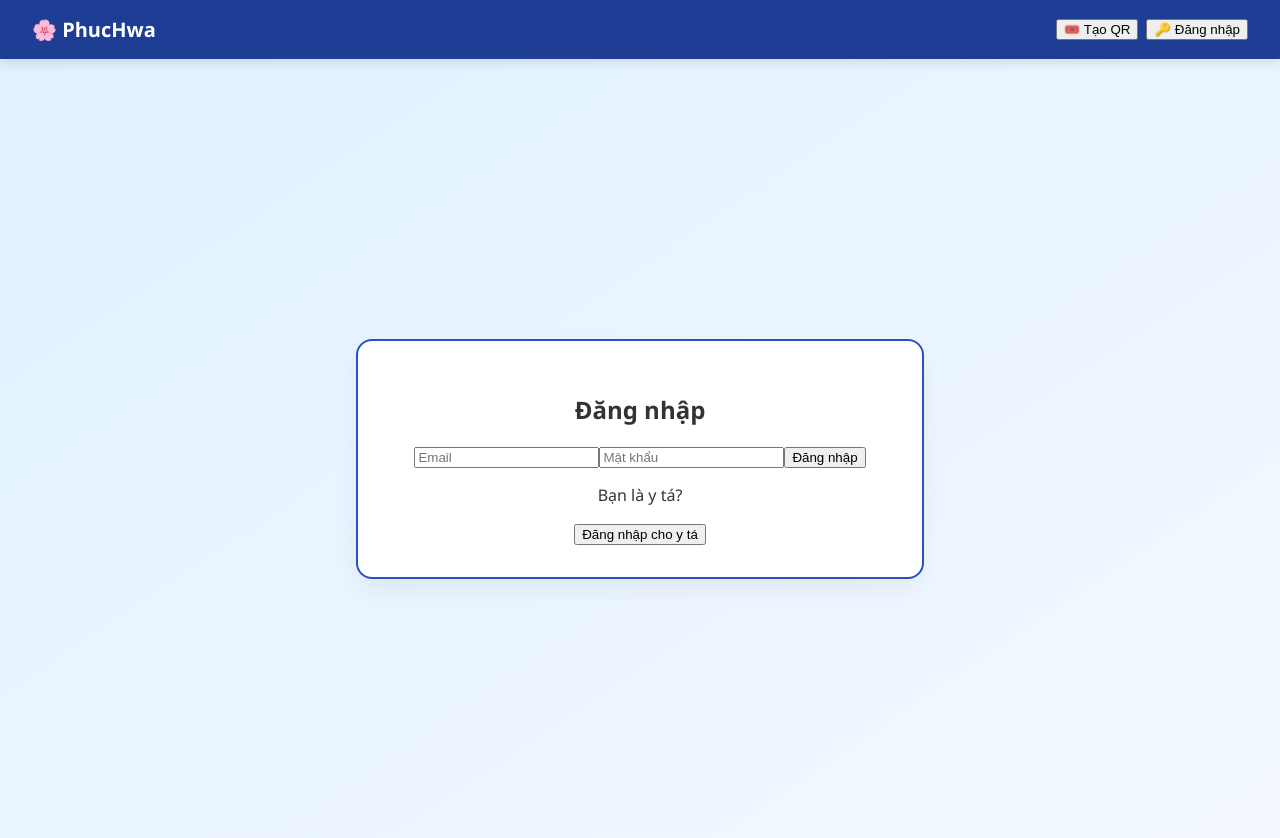
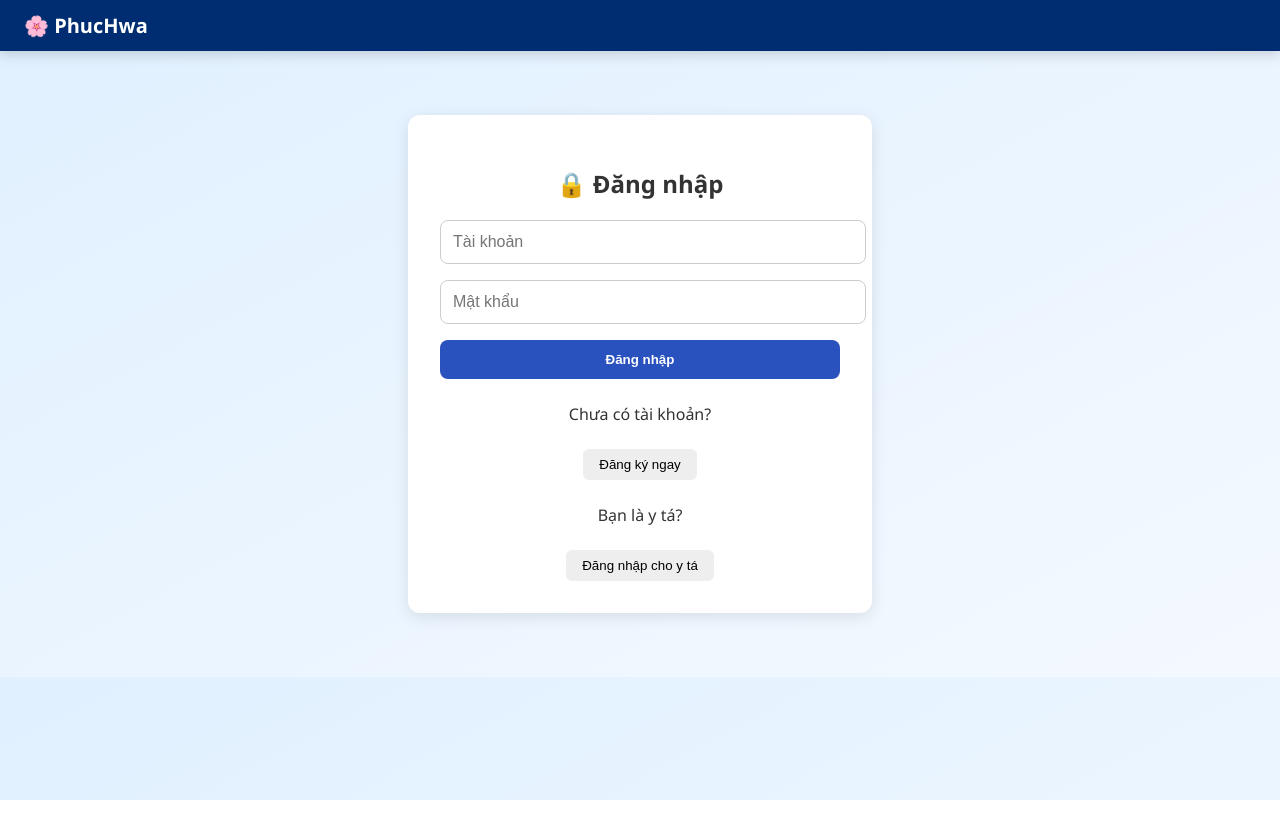
Before and after one commit to Wuockong/KhoaLuanTotNghiep, a React (Create React App) app: page /login-elderly in a window 1280 px wide. Shown: the top 838 px of the page. After the commit the page ends 800 px from the top, so only its background shows below. Built offline with nearby package versions, Linux system fonts and the light colour scheme; no server answers.

Commit message:
fix lỗi

```diff
--- a/src/assets/styles/base/buttons_elderly.css
+++ /dev/null
@@ -1,12 +0,0 @@
-button {
-  background-color: royalblue;
-  color: white;
-  padding: 10px 20px;
-  border: none;
-  border-radius: 10px;
-  margin-top: 10px;
-  cursor: pointer;
-}
-button:hover {
-  background-color: #345cd1;
-}
--- a/src/assets/styles/base/common_elderly.css
+++ /dev/null
@@ -1,22 +0,0 @@
-body {
-  margin: 0;
-  font-family: Arial, sans-serif;
-  background: #eef6ff;
-}
-.container {
-  padding: 20px;
-  text-align: center;
-}
-.card-box {
-  background: white;
-  border-radius: 10px;
-  padding: 2rem;
-  max-width: 400px;
-  margin: auto;
-  box-shadow: 0 4px 12px rgba(0,0,0,0.1);
-}
-input {
-  padding: 10px;
-  margin: 8px;
-  width: 80%;
-}
--- a/src/assets/styles/components/navbar.css
+++ b/src/assets/styles/components/navbar.css
@@ -2,89 +2,81 @@
   display: flex;
   justify-content: space-between;
   align-items: center;
-  padding: 1rem 2rem;
-  background-color: #1d3e94;
+  padding: 0.75rem 1.5rem;
+  background-color: #002d72;
   color: white;
   position: sticky;
   top: 0;
   z-index: 1000;
-  box-shadow: 0 4px 10px rgba(0, 0, 0, 0.1);
+  box-shadow: 0 4px 12px rgba(0, 0, 0, 0.15);
+  font-family: 'Segoe UI', Tahoma, Geneva, Verdana, sans-serif;
 }
 
 .logo {
-  font-weight: 800;
+  font-weight: 700;
   font-size: 20px;
-  color: white;
+  color: #fff;
 }
 
 .navbar-right {
   display: flex;
   align-items: center;
-  gap: 0.5rem;
+  gap: 0.75rem;
+}
+
+.navbar-right button {
+  background-color: white;
+  color: #002d72;
+  padding: 6px 14px;
+  font-size: 14px;
+  font-weight: 600;
+  border: none;
+  border-radius: 6px;
+  cursor: pointer;
+  transition: background-color 0.2s ease, color 0.2s ease;
+}
+
+.navbar-right button:hover {
+  background-color: #f0f4ff;
+  color: #001f4d;
 }
 
 .account-button {
-  background: white;
-  color: #1d3e94;
-  padding: 6px 14px;
-  border: none;
-  border-radius: 6px;
-  font-weight: 600;
-  font-size: 14px;
-  cursor: pointer;
-  transition: all 0.2s;
+  position: relative;
 }
 
-.account-button:hover {
-  background: #f1f4ff;
+.account-menu {
+  position: absolute;
+  top: 45px;
+  right: 0;
+  background-color: #fff;
+  color: #002d72;
+  padding: 10px 14px;
+  border-radius: 8px;
+  box-shadow: 0 6px 15px rgba(0, 0, 0, 0.15);
+  display: flex;
+  flex-direction: column;
+  gap: 6px;
+  z-index: 1001;
+  min-width: 160px;
+}
+
+.account-menu button {
+  background: none;
+  border: none;
+  text-align: left;
+  padding: 6px 0;
+  color: #002d72;
+  font-weight: 500;
+  cursor: pointer;
+}
+
+.account-menu button:hover {
+  background-color: #f3f6ff;
+  border-radius: 4px;
 }
 
 .bell {
-  margin-right: 10px;
   font-size: 16px;
+  margin-right: 5px;
 }
-
-.dropdown-menu {
-  position: absolute;
-  top: 60px;
-  right: 20px;
-  background: white;
-  border-radius: 10px;
-  padding: 12px;
-  box-shadow: 0 8px 20px rgba(0, 0, 0, 0.2);
-  z-index: 1001;
-  display: flex;
-  flex-direction: column;
-  gap: 6px;
-  min-width: 180px;
-}
-
-.dropdown-menu a,
-.dropdown-menu button {
-  background: none;
-  border: none;
-  text-align: left;
-  color: #1d3e94;
-  padding: 6px 0;
-  cursor: pointer;
-  font-size: 14px;
-}
-
-.dropdown-menu button:hover,
-.dropdown-menu a:hover {
-  background: #f3f5ff;
-  border-radius: 4px;
-}
-
-.menu-overlay {
-  position: fixed;
-  inset: 0;
-  background-color: rgba(0, 0, 0, 0.25);
-  z-index: 999;
-  animation: fadeIn 0.3s ease forwards;
-}
-
-@keyframes fadeIn {
-  from { opacity: 0; }
-  to { opacity: 1; }
-}
--- /dev/null
+++ b/src/assets/styles/pages/login-elderly.css
@@ -0,0 +1,52 @@
+.elderly-auth-container {
+  max-width: 400px;
+  margin: 4rem auto;
+  background-color: #fff;
+  border-radius: 12px;
+  padding: 2rem;
+  box-shadow: 0 4px 16px rgba(0, 0, 0, 0.1);
+  text-align: center;
+}
+
+.elderly-auth-form input {
+  width: 100%;
+  padding: 0.75rem;
+  margin-bottom: 1rem;
+  border-radius: 8px;
+  border: 1px solid #ccc;
+  font-size: 1rem;
+}
+
+.elderly-auth-form button {
+  width: 100%;
+  padding: 0.75rem;
+  background-color: #2a52be;
+  color: white;
+  font-weight: bold;
+  border: none;
+  border-radius: 8px;
+  cursor: pointer;
+  transition: background-color 0.3s;
+}
+
+.elderly-auth-form button:hover {
+  background-color: #2a52be;
+}
+
+.elderly-auth-footer {
+  margin-top: 1.5rem;
+  text-align: center;
+}
+
+.elderly-auth-footer button {
+  margin-top: 0.5rem;
+  padding: 0.5rem 1rem;
+  background-color: #eeeeee;
+  border: none;
+  border-radius: 6px;
+  cursor: pointer;
+}
+
+.elderly-auth-footer button:hover {
+  background-color: #dddddd;
+}
--- /dev/null
+++ b/src/assets/styles/pages/register-elderly.css
@@ -0,0 +1,56 @@
+.container {
+  max-width: 500px;
+  margin: 4rem auto;
+  background: #fff;
+  padding: 2rem;
+  border-radius: 12px;
+  box-shadow: 0 4px 16px rgba(0, 0, 0, 0.1);
+}
+
+.card-box h2 {
+  margin-bottom: 1.5rem;
+  text-align: center;
+  color: #2a52be;
+}
+
+.card-box form input {
+  width: 100%;
+  padding: 0.75rem;
+  margin-bottom: 1rem;
+  border-radius: 8px;
+  border: 1px solid #ccc;
+  font-size: 1rem;
+}
+
+.card-box form button {
+  width: 100%;
+  padding: 0.75rem;
+  background-color: #2a52be;
+  color: white;
+  font-weight: bold;
+  border: none;
+  border-radius: 8px;
+  cursor: pointer;
+  transition: background-color 0.3s;
+}
+
+.card-box form button:hover {
+  background-color: #2a52be;
+}
+
+.card-box > div {
+  margin-top: 1rem;
+  text-align: center;
+}
+
+.card-box > div button {
+  padding: 0.5rem 1rem;
+  background-color: #f5f5f5;
+  border: none;
+  border-radius: 6px;
+  cursor: pointer;
+}
+
+.card-box > div button:hover {
+  background-color: #e0e0e0;
+}
--- a/src/components/Navbar.js
+++ b/src/components/Navbar.js
@@ -1,11 +1,12 @@
 // src/components/Navbar.js
 import React, { useState } from "react";
-import { useNavigate } from "react-router-dom";
+import { useNavigate, useLocation } from "react-router-dom";
 import "../assets/styles/components/navbar.css";
 import { useAuth } from "../contexts/AuthContext";
 
 function Navbar() {
   const navigate = useNavigate();
+  const location = useLocation();
   const { user, logout } = useAuth();
   const [menuOpen, setMenuOpen] = useState(false);
 
@@ -16,52 +17,26 @@ function Navbar() {
   };
 
   const toggleMenu = () => setMenuOpen(!menuOpen);
+  const isLoginElderly = location.pathname === "/login-elderly";
 
   return (
     <header className="navbar-full">
       <div className="logo">🌸 PhucHwa</div>
 
       <div className="navbar-right">
-        {!user ? (
+        {!user && !isLoginElderly ? (
           <>
             <button onClick={() => navigate("/register-nurse")}>🎟️ Tạo QR</button>
             <button onClick={() => navigate("/loginqr")}>🔑 Đăng nhập</button>
           </>
-        ) : (
+        ) : user && (
           <>
             <div className="bell">🔔</div>
-            <button className="account-button" onClick={toggleMenu}>
-              Tài khoản
-            </button>
-
+            <button className="account-button" onClick={toggleMenu}>Tài khoản</button>
             {menuOpen && (
-              <>
-                <div
-                  className="menu-overlay"
-                  onClick={() => setMenuOpen(false)}
-                />
-                <div className="menu-dropdown">
-                  {/* 🧑 Y tá */}
-                  {user.role === "nurse" && (
-                    <>
-                      <a href="/testform-nurses">📝 Làm bài kiểm tra</a>
-                      <a href="/matching-nurses">🔗 Kết nối bệnh nhân</a>
-                      <a href="/transaction">💳 Quản lý hợp đồng</a>
-                      <a href="/feedback">📩 Gửi phản hồi</a>
-                      <a href="/service-log">📋 Nhật ký chăm sóc</a>
-                    </>
-                  )}
-
-                  {/* 🧓 Người cao tuổi */}
-                  {user.role === "elderly" && (
-                    <>
-                      <a href="/dashboard">📋 Hồ sơ</a>
-                    </>
-                  )}
-
-                  <button onClick={handleLogout}>🚪 Đăng xuất</button>
-                </div>
-              </>
+              <div className="account-menu">
+                <button onClick={handleLogout}>🚪 Đăng xuất</button>
+              </div>
             )}
           </>
         )}
--- a/src/pages/LoginElderly.jsx
+++ b/src/pages/LoginElderly.jsx
@@ -1,109 +1,76 @@
 import React, { useState } from "react";
+import { useNavigate } from "react-router-dom";
+import axios from "axios";
+import "../assets/styles/pages/login-elderly.css";
 
-// import "../styles/base/common.css";
-// import "../styles/base/buttons.css";
-import { useNavigate } from "react-router-dom";
-import { useAuth } from "../contexts/AuthContext";
-import mockUsers from "../data/Login"; // Giả lập dữ liệu người dùng
 function LoginElderly() {
-  const [email, setEmail] = useState("");
+  const [cardId, setCardId] = useState("");
   const [password, setPassword] = useState("");
   const [message, setMessage] = useState("");
   const navigate = useNavigate();
-  const { login } = useAuth(); // ✅ Đưa thông tin user vào context sau khi đăng nhập
 
-  // const handleLogin = async () => {
-  //   try {
-  //     const res = await api.post("/users/login", { email, password }); // ✅ dùng api thay vì axios
+  const handleLogin = async (e) => {
+    e.preventDefault();
+    try {
+      const res = await axios.post("https://phuchwa-project.onrender.com/api/users/login", {
+        card_id: cardId,
+        password: password,
+      });
 
-  //     console.log("Server trả về:", res.data);
+      const { token, user } = res.data;
 
-  //     // Kiểm tra nếu có token và user_id
-  //     if (!res.data || !res.data.token || !res.data.user_id) {
-  //       setMessage("❌ Thiếu thông tin trả về từ server.");
-  //       return;
-  //     }
+      localStorage.setItem("token", token);
+      localStorage.setItem("card_id", user.card_id);
+      localStorage.setItem("user_id", user.card_id);
+      localStorage.setItem("role", user.role);
 
-  //     setMessage("✅ Đăng nhập thành công!");
-  //     localStorage.setItem("token", res.data.token);
-  //     localStorage.setItem("user_id", res.data.user_id); // lưu user_id
-  //     login({ user_id: res.data.user_id }); // gọi context login
-  //     navigate("/dashboard");
-  //   } catch (err) {
-  //     console.error("🚨 Đăng nhập lỗi:", err);
-  //     setMessage("❌ Sai email hoặc mật khẩu");
-  //   }
-  // };
-  const handleLogin = () => {
-  const foundUser = mockUsers.find(
-    (u) => u.email === email && u.hashed_password === password
-  );
-
-  if (!foundUser) {
-    setMessage("❌ Sai email hoặc mật khẩu");
-    return;
-  }
-
-  if (!foundUser.email_verified) {
-    setMessage("❌ Email chưa được xác minh.");
-    return;
-  }
-
-  const fakeToken = "token_" + foundUser.user_id;
-
-  // ✅ Lưu vào localStorage
-  localStorage.setItem("token", fakeToken);
-  localStorage.setItem("user_id", foundUser.user_id);
-  localStorage.setItem("role", foundUser.role);
-  if (foundUser.card_id) {
-    localStorage.setItem("card_id", foundUser.card_id);
-  }
-  if (foundUser.role !== 'nurse') {
-    localStorage.removeItem("card_id");
-  }
-
-  // ✅ Gửi vào context
-  login({
-    user_id: foundUser.user_id,
-    role: foundUser.role,
-    card_id: foundUser.card_id || null,
-  });
-
-  setMessage("✅ Đăng nhập thành công!");
-
-  // ✅ Log toàn bộ localStorage liên quan
-  console.log("🔐 LocalStorage sau đăng nhập:");
-  console.log("token:", localStorage.getItem("token"));
-  console.log("user_id:", localStorage.getItem("user_id"));
-  console.log("role:", localStorage.getItem("role"));
-  console.log("card_id:", localStorage.getItem("card_id")); // Có thể null
-
-  // Điều hướng
-  navigate("/dashboard");
-};
-
+      setMessage("✅ Đăng nhập thành công!");
+      setTimeout(() => {
+        navigate("/dashboard");
+      }, 1000);
+    } catch (err) {
+      setMessage("❌ Sai thông tin đăng nhập hoặc lỗi server.");
+    }
+  };
 
   return (
-    <div className="container">
-      <div className="card-box">
-        <h2>Đăng nhập</h2>
+    <div className="elderly-auth-container">
+      <h2>🔒 Đăng nhập</h2>
+      <form onSubmit={handleLogin} className="elderly-auth-form">
         <input
-          type="email"
-          placeholder="Email"
-          onChange={(e) => setEmail(e.target.value)}
+          type="text"
+          placeholder="Tài khoản"
+          value={cardId}
+          onChange={(e) => setCardId(e.target.value)}
+          required
         />
         <input
           type="password"
           placeholder="Mật khẩu"
+          value={password}
           onChange={(e) => setPassword(e.target.value)}
+          required
         />
-        <button onClick={handleLogin}>Đăng nhập</button>
-        <div style={{ marginTop: '1rem' }}>
+        <button type="submit">Đăng nhập</button>
+        {message && (
+          <p style={{ color: message.includes("✅") ? "green" : "red" }}>
+            {message}
+          </p>
+        )}
+      </form>
+
+      <div className="elderly-auth-footer">
+        <p>Chưa có tài khoản?</p>
+        <button onClick={() => navigate("/register-elderly")}>
+          Đăng ký ngay
+        </button>
+      </div>
+
+      <div className="elderly-auth-footer">
           <p>Bạn là y tá?</p>
-          <button onClick={() => navigate('/loginqr')}>Đăng nhập cho y tá</button>
+          <button onClick={() => navigate("/loginqr")}>Đăng nhập cho y tá</button>
         </div>
-        {message && <p>{message}</p>}
-      </div>
+
     </div>
   );
 }
--- a/src/pages/RegisterElderly.jsx
+++ b/src/pages/RegisterElderly.jsx
@@ -1,111 +1,111 @@
-// import React, { useState } from "react";
-// // import '../styles/base/buttons.css';
-// import api from "../api"; //Sử dụng instance thay vì axios trực tiếp
-// import { useNavigate } from "react-router-dom";
-// import { useAuth } from "../contexts/AuthContext";
+import React, { useState } from "react";
+import { useNavigate } from "react-router-dom";
+import axios from "axios";
+import "../assets/styles/pages/register-elderly.css";
 
-// function RegisterElderly() {
-//   const [email, setEmail] = useState("");
-//   const [otp, setOtp] = useState("");
-//   const [password, setPassword] = useState("");
-//   const [step, setStep] = useState(1);
-//   const [message, setMessage] = useState("");
-//   const navigate = useNavigate();
-//   const { login } = useAuth();
+function RegisterElderly() {
+  const [formData, setFormData] = useState({
+    full_name: "",
+    card_id: "",
+    password: "",
+    date_of_birth: "",
+    phone_number: "",
+    current_address: "",
+  });
+  const [message, setMessage] = useState("");
+  const navigate = useNavigate();
 
-//   const handleSendOTP = async () => {
-//     try {
-//       await api.post("/users/send-verify-email", { email });
-//       setStep(2);
-//       setMessage("✅ Mã OTP đã được gửi, vui lòng kiểm tra email.");
-//     } catch {
-//       setMessage("❌ Gửi mã OTP thất bại.");
-//     }
-//   };
+  const handleChange = (e) => {
+    setFormData((prev) => ({
+      ...prev,
+      [e.target.name]: e.target.value,
+    }));
+  };
 
-//   const handleVerifyOTP = async () => {
-//     try {
-//       await api.post("/users/verify-account", { email, otp });
-//       setStep(3);
-//       setMessage("✅ Xác thực thành công. Hãy đặt mật khẩu để hoàn tất.");
-//     } catch {
-//       setMessage("❌ Mã OTP không hợp lệ.");
-//     }
-//   };
+  const handleSubmit = async (e) => {
+    e.preventDefault();
+    try {
+      const res = await axios.post("https://phuchwa-project.onrender.com/api/users/register", {
+        ...formData,
+        role: "elderly",
+      });
 
-//   const handleRegister = async () => {
-//     try {
-//       const res = await api.post("/users/register", { email, password });
+      setMessage("✅ Đăng ký thành công!");
+      setTimeout(() => {
+        navigate("/login-elderly");
+      }, 1000);
+    } catch (err) {
+      setMessage("❌ Đăng ký thất bại. " + err.response?.data?.message || err.message);
+    }
+  };
 
-//       console.log("🎯 Server trả về:", res.data); // 👉 XEM DỮ LIỆU THỰC SỰ
+  return (
+    <div className="container">
+      <div className="card-box">
+        <h2>📝 Đăng ký người cao tuổi</h2>
+        <form onSubmit={handleSubmit}>
+          <input
+            type="text"
+            name="full_name"
+            placeholder="Họ và tên"
+            value={formData.full_name}
+            onChange={handleChange}
+            required
+          />
+          <input
+            type="text"
+            name="card_id"
+            placeholder="Mã thẻ"
+            value={formData.card_id}
+            onChange={handleChange}
+            required
+          />
+          <input
+            type="password"
+            name="password"
+            placeholder="Mật khẩu"
+            value={formData.password}
+            onChange={handleChange}
+            required
+          />
+          <input
+            type="date"
+            name="date_of_birth"
+            placeholder="Ngày sinh"
+            value={formData.date_of_birth}
+            onChange={handleChange}
+            required
+          />
+          <input
+            type="text"
+            name="phone_number"
+            placeholder="Số điện thoại"
+            value={formData.phone_number}
+            onChange={handleChange}
+            required
+          />
+          <input
+            type="text"
+            name="current_address"
+            placeholder="Địa chỉ hiện tại"
+            value={formData.current_address}
+            onChange={handleChange}
+            required
+          />
+          <button type="submit">Đăng ký</button>
+        </form>
+        {message && (
+          <p style={{ color: message.includes("✅") ? "green" : "red" }}>
+            {message}
+          </p>
+        )}
+        <div>
+          <p>Đã có tài khoản?</p>
+          <button onClick={() => navigate("/login-elderly")}>Đăng nhập</button>
+        </div>
+      </div>
+    </div>
+  );
+}
 
-//       const userId = res.data.user?.user_id;
-//       if (!userId) {
-//         setMessage("❌ Không nhận được user_id từ server.");
-//         return;
-//       }
-
-//       login({ user_id: userId }); // 👈 Cập nhật trạng thái đăng nhập
-//       setMessage("✅ Đăng ký thành công!");
-//       navigate("/profile");
-//     } catch (err) {
-//       setMessage("❌ Đăng ký thất bại. Có thể email đã tồn tại.");
-//     }
-//   };
-
-//   return (
-//     <div className="container">
-//       <div className="card-box">
-//         <h2>Đăng ký tài khoản</h2>
-
-//         {step === 1 && (
-//           <>
-//             <input
-//               type="email"
-//               placeholder="Nhập email..."
-//               value={email}
-//               onChange={(e) => setEmail(e.target.value)}
-//             />
-//             <button onClick={handleSendOTP}>Gửi mã OTP</button>
-//           </>
-//         )}
-
-//         {step === 2 && (
-//           <>
-//             <input
-//               type="text"
-//               placeholder="Nhập mã OTP..."
-//               value={otp}
-//               onChange={(e) => setOtp(e.target.value)}
-//             />
-//             <button onClick={handleVerifyOTP}>Xác thực OTP</button>
-//           </>
-//         )}
-
-//         {step === 3 && (
-//           <>
-//             <input
-//               type="password"
-//               placeholder="Nhập mật khẩu..."
-//               value={password}
-//               onChange={(e) => setPassword(e.target.value)}
-//             />
-//             <button onClick={handleRegister}>Đăng ký</button>
-//           </>
-//         )}
-
-//         {message && (
-//           <p
-//             style={{
-//               marginTop: "1rem",
-//               color: message.includes("✅") ? "green" : "red",
-//             }}>
-//             {message}
-//           </p>
-//         )}
-//       </div>
-//     </div>
-//   );
-// }
-
-// export default RegisterElderly;
+export default RegisterElderly;
```
Also changed, not shown: src/assets/styles/components/navbar_elderly.css (deleted, +0 -42 lines), src/components/Navbar_elderly.js (deleted, +0 -38 lines).
